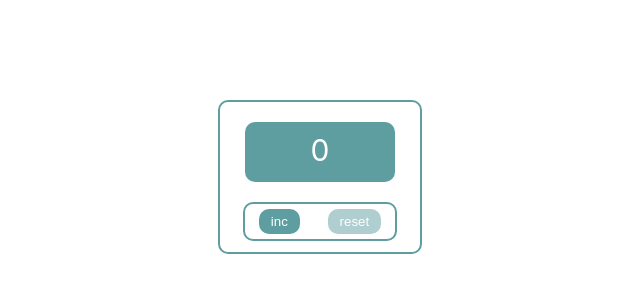
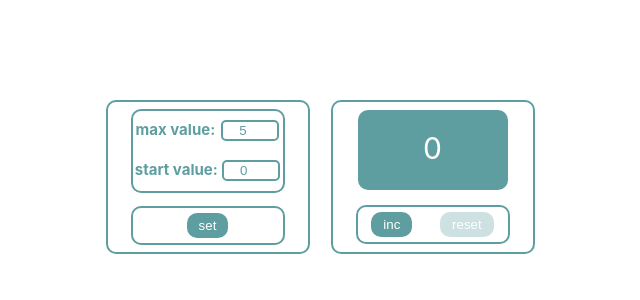
Before and after one commit to GvinP/Counter, a React (Create React App) app: page / in a window 1280 px wide. Shown: the top 300 px of the page, without its empty margins (320-960 px from the left). Built offline with nearby package versions, Linux system fonts and the light colour scheme.

Commit message:
counter second version

```diff
--- a/src/App.module.css
+++ b/src/App.module.css
@@ -1,4 +1,14 @@
-.app {
+.wrapper {
+    display: flex;
+    margin: 0 auto;
+    width: 450px;
+    justify-content: space-between;
+}
+
+.container {
+    display: flex;
+    flex-direction: column;
+    justify-content: space-around;
     margin: 100px auto;
     text-align: center;
     width: 200px;
@@ -7,10 +17,21 @@
     border-radius: 10px;
 }
 
-.buttons{
+.inputsContainer {
+    display: flex;
+    flex-direction: column;
+    justify-content: space-around;
+    margin: 0 auto;
+    width: 150px;
+    height: 80px;
+    border: 2px solid cadetblue;
+    border-radius: 10px;
+}
+
+.buttonsContainer {
     display: flex;
     justify-content: space-around;
-  margin: 10px auto;
+    margin: 0 auto;
     padding-top: 5px;
     width: 150px;
     height: 30px;
--- a/src/App.tsx
+++ b/src/App.tsx
@@ -2,11 +2,14 @@ import React, {useState} from 'react';
 import style from './App.module.css';
 import {Display} from "./components/Display";
 import {Button} from "./components/Button";
+import {Input} from "./components/Input";
 
 function App() {
-    const startValue = 0
-    const maxValue = 5
     let [counterValue, setCounterValue] = useState<number>(0)
+    let [maxValue, setMaxValue] = useState<number>(5)
+    let [startValue, setStartValue] = useState<number>(0)
+    let setCounterButton = false
+    let [but, setBut] = useState(false)
 
     const incrementCounter = () => {
         if (counterValue < maxValue) {
@@ -16,14 +19,42 @@ function App() {
     const resetCounter = () => {
         setCounterValue(startValue)
     }
+
+    const setCounter = () => {
+        setBut(true)
+        setCounterButton = true
+        setCounterValue(startValue)
+    }
+
+    const setMaxValueHandler = (value: string) => {
+        setMaxValue(Number(value))
+            setBut(false)
+        setCounterButton = false
+    }
+    const setStartValueHandler = (value: string) => {
+        setStartValue(Number(value))
+        setBut(false)
+        setCounterButton = false
+    }
     return (
-        <div className={style.app}>
-            <Display counterValue={counterValue} maxValue={maxValue}/>
-            <div className={style.buttons}>
-                <Button name={'inc'} onClick={incrementCounter} disabled={counterValue === maxValue}/>
-                <Button name={'reset'} onClick={resetCounter} disabled={counterValue === startValue}/>
+        <div className={style.wrapper}>
+            <div className={style.container}>
+                <div className={style.inputsContainer}>
+                    <Input name={'max value:'} onChange={setMaxValueHandler} value={maxValue}/>
+                    <Input name={'start value:'} onChange={setStartValueHandler} value={startValue}/>
+                </div>
+                <div className={style.buttonsContainer}>
+                    <Button name={'set'} onClick={setCounter} disabled={but}/>
+                </div>
+
             </div>
-
+            <div className={style.container}>
+                <Display counterValue={counterValue} maxValue={maxValue}/>
+                <div className={style.buttonsContainer}>
+                    <Button name={'inc'} onClick={incrementCounter} disabled={counterValue === maxValue}/>
+                    <Button name={'reset'} onClick={resetCounter} disabled={counterValue === startValue}/>
+                </div>
+            </div>
         </div>
     );
 }
--- a/src/components/Button.module.css
+++ b/src/components/Button.module.css
@@ -7,8 +7,15 @@
     border-radius: 10px;
 }
 
+.button:hover {
+    opacity: 0.8;
+}
+
+.button:active {
+    opacity: 0.8;
+    background-color: steelblue;
+}
+
 .disabled {
-    opacity: 0.5;
-    /*background-color: blueviolet;*/
-    /*color: lightgray;*/
+    opacity: 0.3;
 }
--- a/src/components/Display.module.css
+++ b/src/components/Display.module.css
@@ -1,11 +1,12 @@
 .display {
-    margin: 20px auto;
-    padding-top: 10px;
+    box-sizing: border-box;
+    margin: 0 auto;
+    padding-top: 20px;
     font-size: 30px;
     color: white;
     text-align: center;
     width: 150px;
-    height: 50px;
+    height: 80px;
     background-color: cadetblue;
     border-radius: 10px;
 }
--- /dev/null
+++ b/src/components/Input.module.css
@@ -0,0 +1,21 @@
+.wrapper {
+    display: flex;
+    justify-content: space-around;
+    height: min-content;
+}
+
+.span {
+    color: cadetblue;
+    font-size: 15px;
+    font-weight: bold;
+}
+
+.input {
+    display: inline-block;
+    height: min-content;
+    width: 50px;
+    text-align: center;
+    border: 2px solid cadetblue;
+    border-radius: 5px;
+    color: cadetblue;
+}
--- /dev/null
+++ b/src/components/Input.tsx
@@ -0,0 +1,20 @@
+import React from 'react';
+import style from './Input.module.css'
+
+type InputPropsType = {
+    name: string
+    value: number
+    onChange: (value: string) => void
+}
+
+export const Input = (props: InputPropsType) => {
+    return (
+        <div className={style.wrapper}>
+            <span className={style.span}>{props.name}</span>
+            <input className={style.input}
+                   type={"number"} value={props.value}
+                   onChange={(e) => props.onChange(e.currentTarget.value)}
+            />
+        </div>
+    );
+};
```
Also changed, not shown: src/App.css (deleted, +0 -38 lines). Lines whose indentation alone changed are shown as unchanged.
